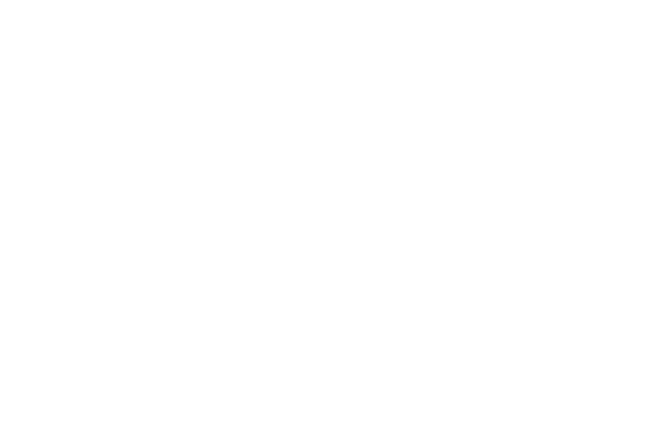
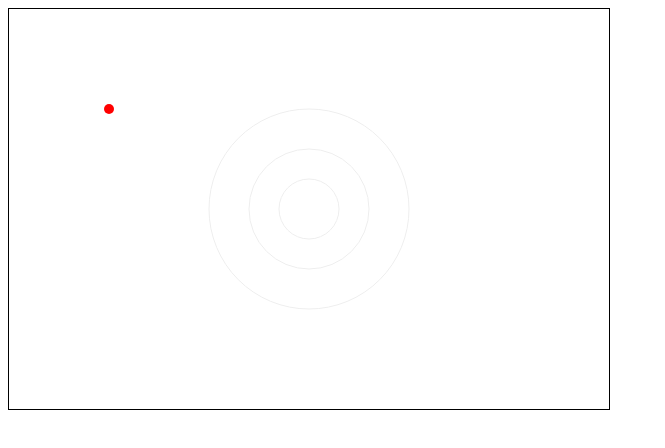
Before and after one commit to SergeiPatiakin/OscillatorGame, a website built with webpack: page demo.html in a window 1280 px wide. Shown: the whole page, without its empty margins (0-665 px from the left). Built offline with nearby package versions, Linux system fonts and the light colour scheme.

Commit message:
Canvas boilerplate

```diff
--- a/demo.html
+++ b/demo.html
@@ -3,7 +3,7 @@
     <title>NLO Game</title>
   </head>
   <body>
-    <canvas id="game-canvas"></canvas>
+    <canvas id="game-canvas" width="600" height="400" style="border: 1px solid #000000;"></canvas>
     <script src="./dist/main.bundle.js"></script>
   </body>
 </html>
--- a/src/demo.ts
+++ b/src/demo.ts
@@ -1,3 +1,19 @@
-export const a = () => alert('hello')
+import { drawState } from "./game"
 
-a()
+export const doDemo = () => {
+  drawState({
+    canvasId: 'game-canvas',
+    canvasWidth: 600,
+    canvasHeight: 400,
+    centerX: 300,
+    centerY: 200,
+    particles: [{
+      x: 100,
+      y: 100,
+      r: 5,
+      color: '#ff0000',
+    }],
+  })
+}
+
+doDemo()
--- /dev/null
+++ b/src/game.ts
@@ -0,0 +1,41 @@
+interface GameState {
+  canvasId: string
+  canvasWidth: number
+  canvasHeight: number
+  centerX: number
+  centerY: number
+  particles: Array<{x: number, y: number, r: number, color: string}>
+}
+
+export function drawState(state: GameState) {
+  const {canvasId, canvasWidth, canvasHeight, centerX, centerY, particles} = state
+  var canvas = document.getElementById(canvasId) as HTMLCanvasElement
+  var ctx = canvas.getContext('2d')!
+  ctx.clearRect(0, 0, canvasWidth, canvasHeight)
+
+  // draw stage
+  ctx.beginPath()
+  ctx.ellipse(centerX, centerY, 100, 100, 0, 0, 2*Math.PI)
+  ctx.lineWidth = 1
+  ctx.strokeStyle = '#eeeeee'
+  ctx.stroke()
+
+  ctx.beginPath()
+  ctx.ellipse(centerX, centerY, 60, 60, 0, 0, 2*Math.PI)
+  ctx.lineWidth = 1
+  ctx.strokeStyle = '#eeeeee'
+  ctx.stroke()
+
+  ctx.beginPath()
+  ctx.ellipse(centerX, centerY, 30, 30, 0, 0, 2*Math.PI)
+  ctx.lineWidth = 1
+  ctx.strokeStyle = '#eeeeee'
+  ctx.stroke()
+
+  particles.forEach(p => {
+      ctx.beginPath()
+      ctx.fillStyle = p.color
+      ctx.ellipse(p.x, p.y, p.r, p.r, 0, 0, 2*Math.PI)
+      ctx.fill()
+  });
+}
```
